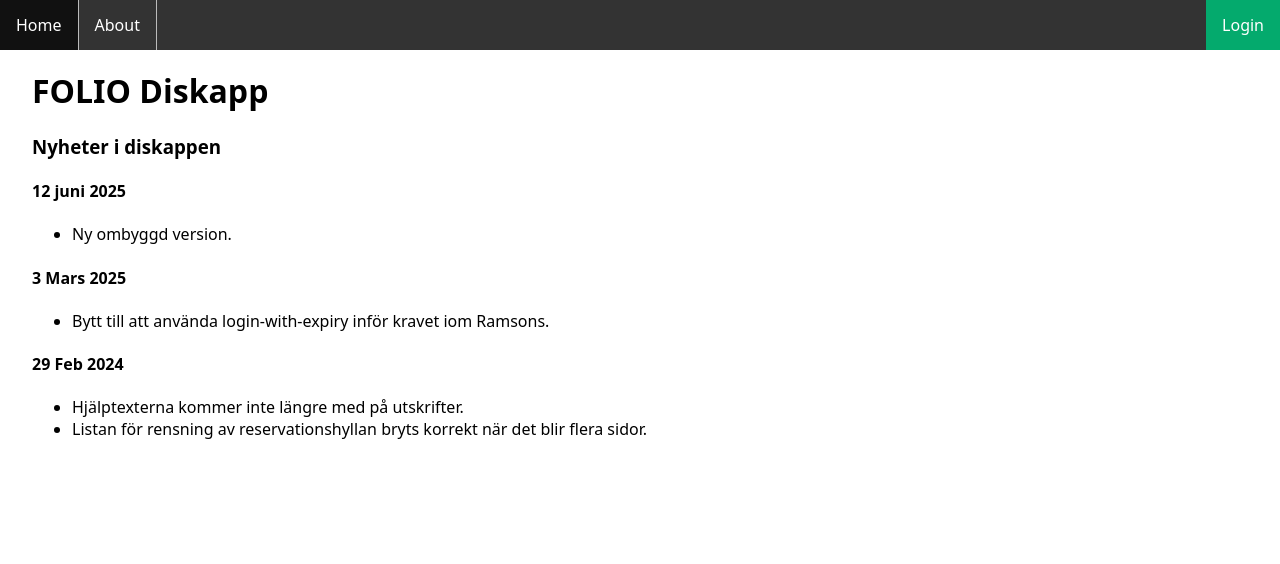
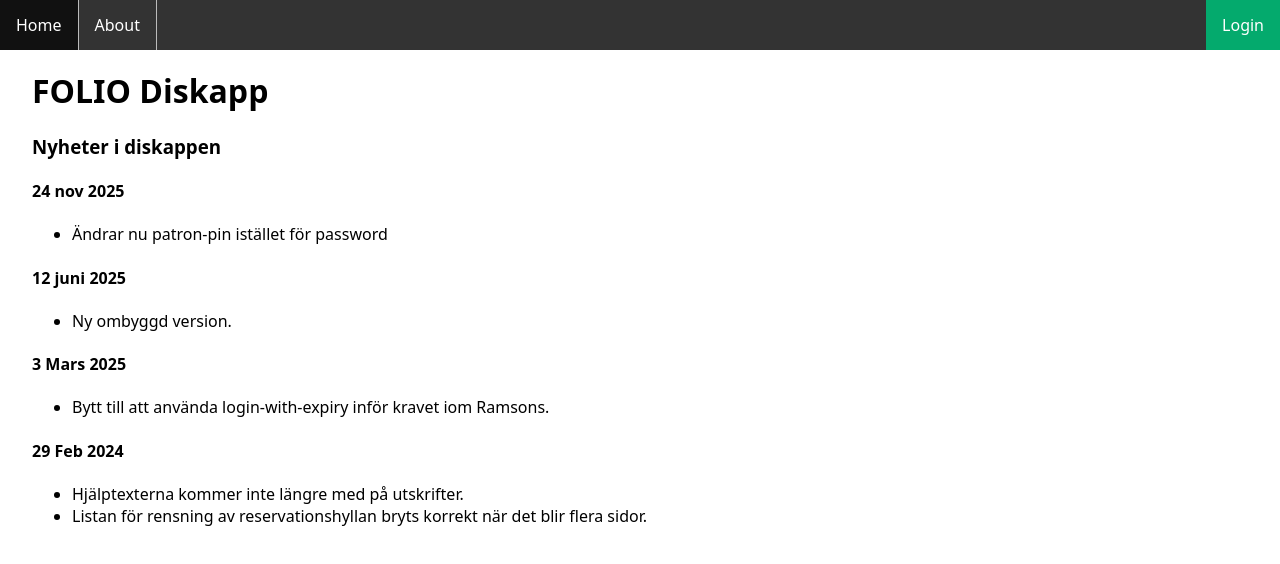
Before and after one commit to ChalmersLibrary/foliodesktoolsv2, a Nuxt app in the folder frontend/: page / in a window 1280 px wide. Shown: the top 564 px of the page. Built offline with nearby package versions, Linux system fonts and the light colour scheme.

Commit message:
Info om patron-pin

```diff
--- a/frontend/components/News.vue
+++ b/frontend/components/News.vue
@@ -1,6 +1,12 @@
 <template>
   <div>
     <h3>Nyheter i diskappen</h3>
+    <h4>24 nov 2025</h4>
+    <div>
+      <ul>
+        <li>Ändrar nu patron-pin istället för password</li>
+      </ul>
+    </div>
     <h4>12 juni 2025</h4>
     <div>
       <ul>
```
